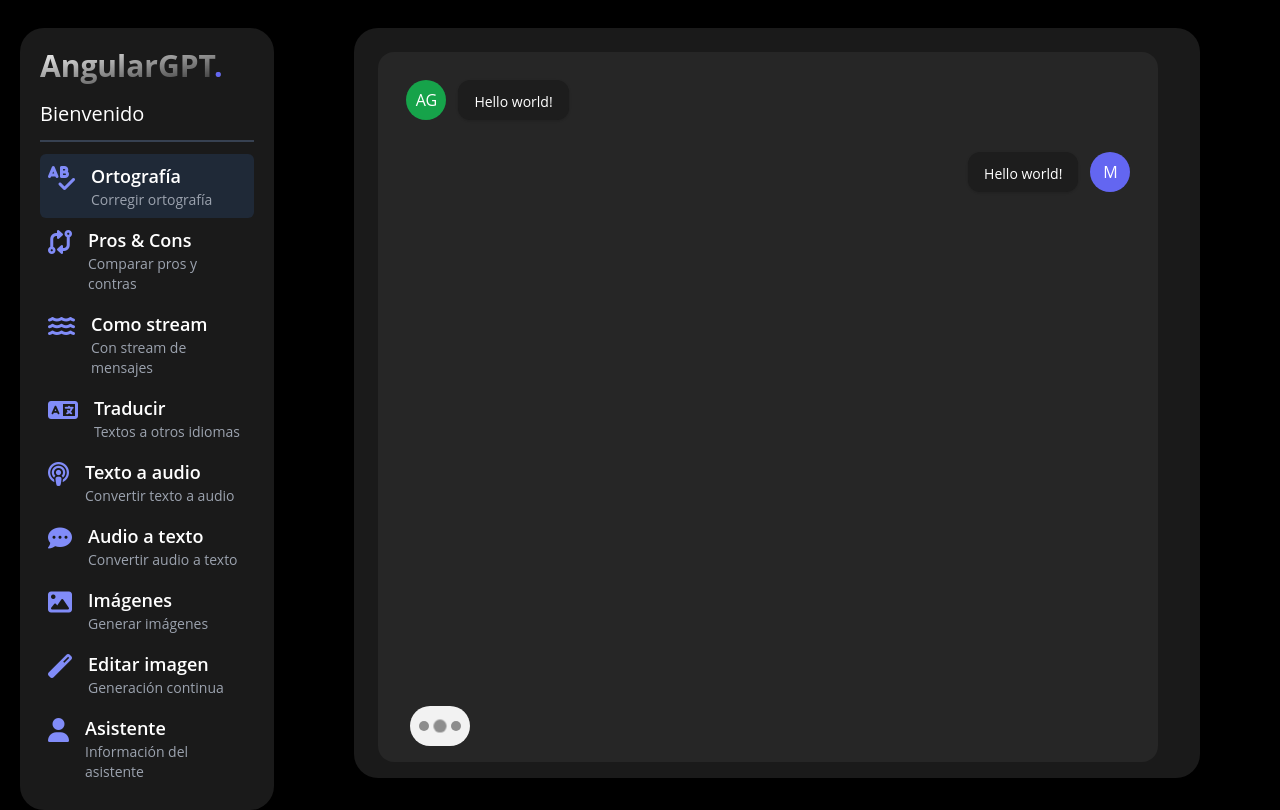
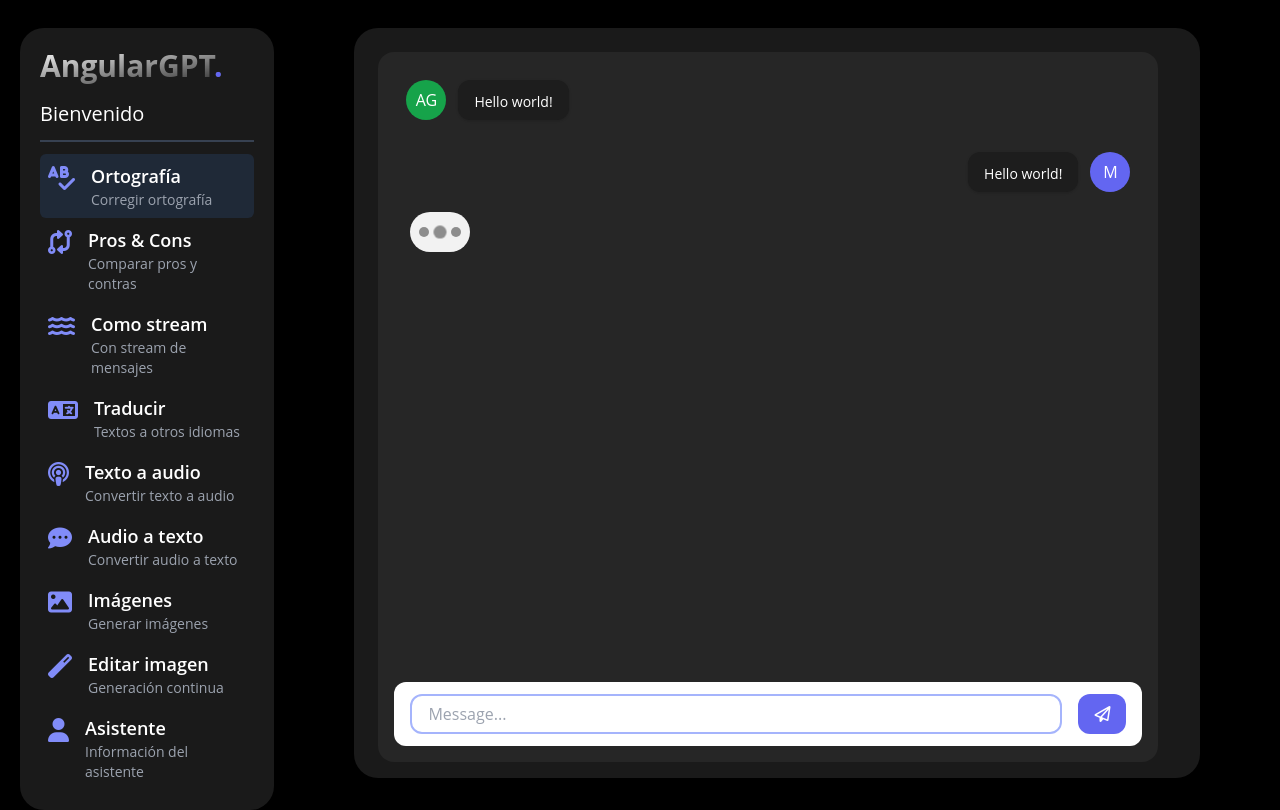
Before and after one commit to MiguelMateoTavarez/angular-gpt, an Angular app: page /orthography in a window 1280 px wide. Built offline with nearby package versions, Linux system fonts and the light colour scheme.

Commit message:
Text message box

```diff
--- a/src/app/presentation/components/index.ts
+++ b/src/app/presentation/components/index.ts
@@ -2,3 +2,4 @@ export * from './chat-bubbles/chatMessage/chatMessage.component';
 export * from './chat-bubbles/myMessage/myMessage.component';
 export * from './sidebarMenuItem/sidebarMenuItem.component';
 export * from './typingLoader/typingLoader.component';
+export * from './text-boxes/textMessageBox/textMessageBox.component';
--- /dev/null
+++ b/src/app/presentation/components/text-boxes/textMessageBox/textMessageBox.component.html
@@ -0,0 +1,17 @@
+<form class="flex flex-row items-center h-16 rounded-xl bg-white w-full px-4">
+  <div class="flex-grow">
+    <div class="relative w-full">
+      <input
+        class="flex w-full border-2 rounded-xl text-gray-800 focus:outline-none focus:border-indigo-300 pl-4 h-10"
+        type="text"
+        autofocus
+        placeholder="Message..."
+      >
+    </div>
+  </div>
+  <div class="ml-4">
+    <button class="btn-primary" type="submit">
+      <i class="fa-regular fa-paper-plane"></i>
+    </button>
+  </div>
+</form>
--- /dev/null
+++ b/src/app/presentation/components/text-boxes/textMessageBox/textMessageBox.component.ts
@@ -0,0 +1,14 @@
+import { ChangeDetectionStrategy, Component, input, output } from '@angular/core';
+
+@Component({
+  selector: 'app-text-message-box',
+  standalone: true,
+  imports: [],
+  templateUrl: './textMessageBox.component.html',
+  changeDetection: ChangeDetectionStrategy.OnPush,
+})
+export class TextMessageBoxComponent {
+  placeHolder = input<string>('');
+  disableCorrections = input<boolean>(false);
+  onMessage = output<string>();
+}
--- a/src/app/presentation/pages/orthographyPage/orthographyPage.component.html
+++ b/src/app/presentation/pages/orthographyPage/orthographyPage.component.html
@@ -8,8 +8,9 @@
        <app-my-message
          text="Hello world!"
        />
+       <app-typing-loader/>
     </div>
   </div>
   <!-- MessageBox -->
-   <app-typing-loader/>
+   <app-text-message-box/>
 </div>
--- a/src/app/presentation/pages/orthographyPage/orthographyPage.component.ts
+++ b/src/app/presentation/pages/orthographyPage/orthographyPage.component.ts
@@ -2,6 +2,7 @@ import { CommonModule } from '@angular/common';
 import { ChangeDetectionStrategy, Component } from '@angular/core';
 import { ChatMessageComponent, MyMessageComponent } from '@components/index';
 import { TypingLoaderComponent } from "../../components/typingLoader/typingLoader.component";
+import { TextMessageBoxComponent } from "../../components/text-boxes/textMessageBox/textMessageBox.component";
 
 
 @Component({
@@ -11,7 +12,8 @@ import { TypingLoaderComponent } from "../../components/typingLoader/typingLoade
     CommonModule,
     ChatMessageComponent,
     MyMessageComponent,
-    TypingLoaderComponent
+    TypingLoaderComponent,
+    TextMessageBoxComponent
 ],
   templateUrl: './orthographyPage.component.html',
   changeDetection: ChangeDetectionStrategy.OnPush,
```
